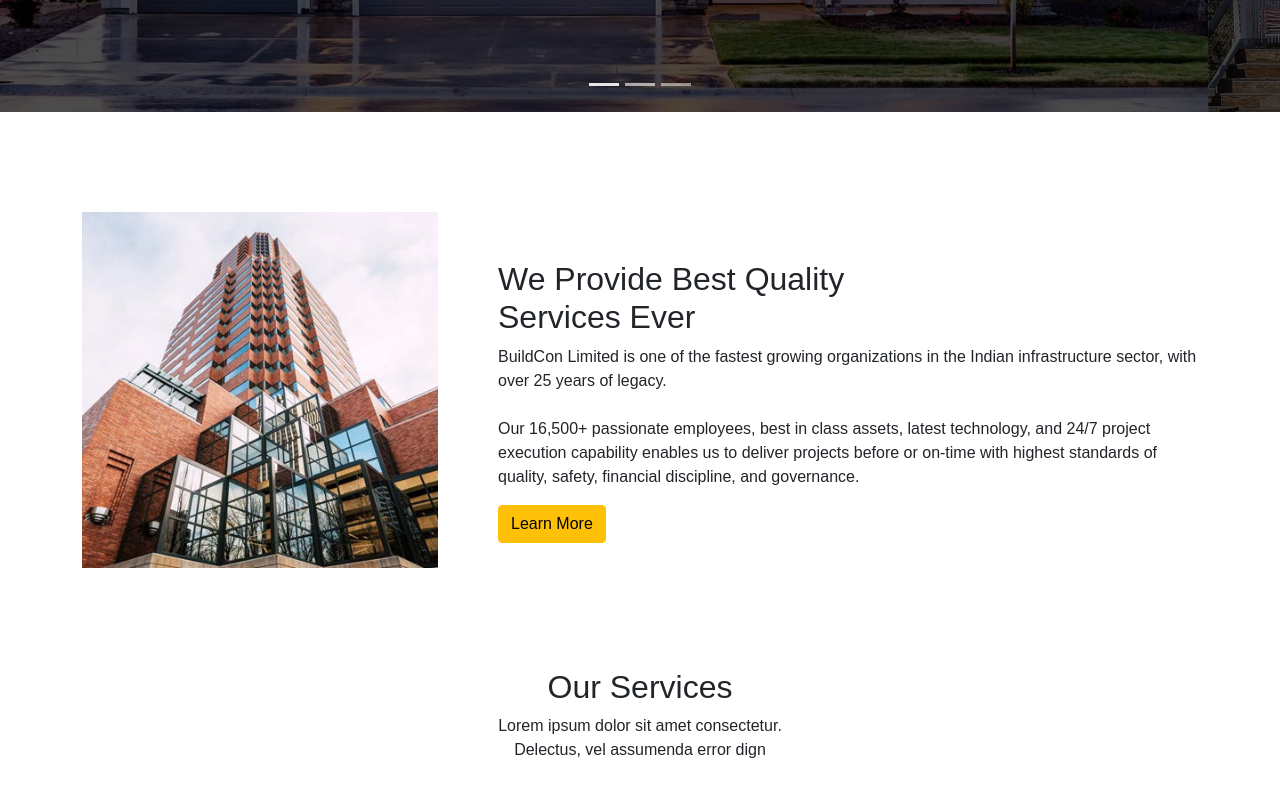
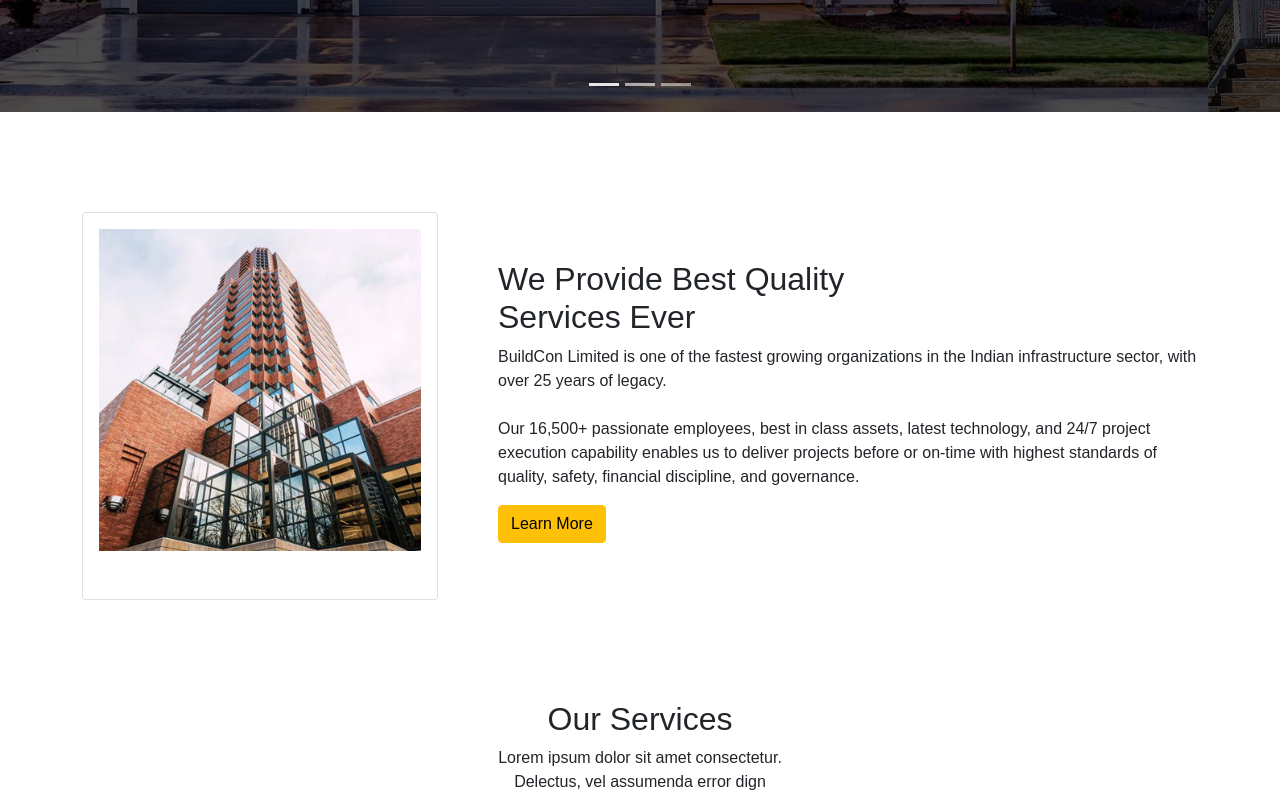
Before and after one commit to kirtan-21/BuildCon, a plain HTML site: page index.html in a window 1280 px wide. Shown: the part 688-1485 px from the top of the page. Drawn offline with nearby package versions, Linux system fonts and the light colour scheme.

Commit message:
Update index.html

```diff
--- a/index.html
+++ b/index.html
@@ -114,8 +114,14 @@
         <div class="container">
             <div class="row">
                 <div class="col-lg-4 col-md-12 col-12">
-                    <div class="about-img">
-                        <img src="img/about.jpg" alt="" class="img-fluid">
+                    <div class="card text-center bg-white pb-2 ">
+                        <div class="card-body text-dark">
+                            <div class="img-area mb-4">
+                                <img src="img/about.jpg" alt="" class="img-fluid">
+                            </div>
+
+
+                        </div>
                     </div>
                 </div>
 
```
